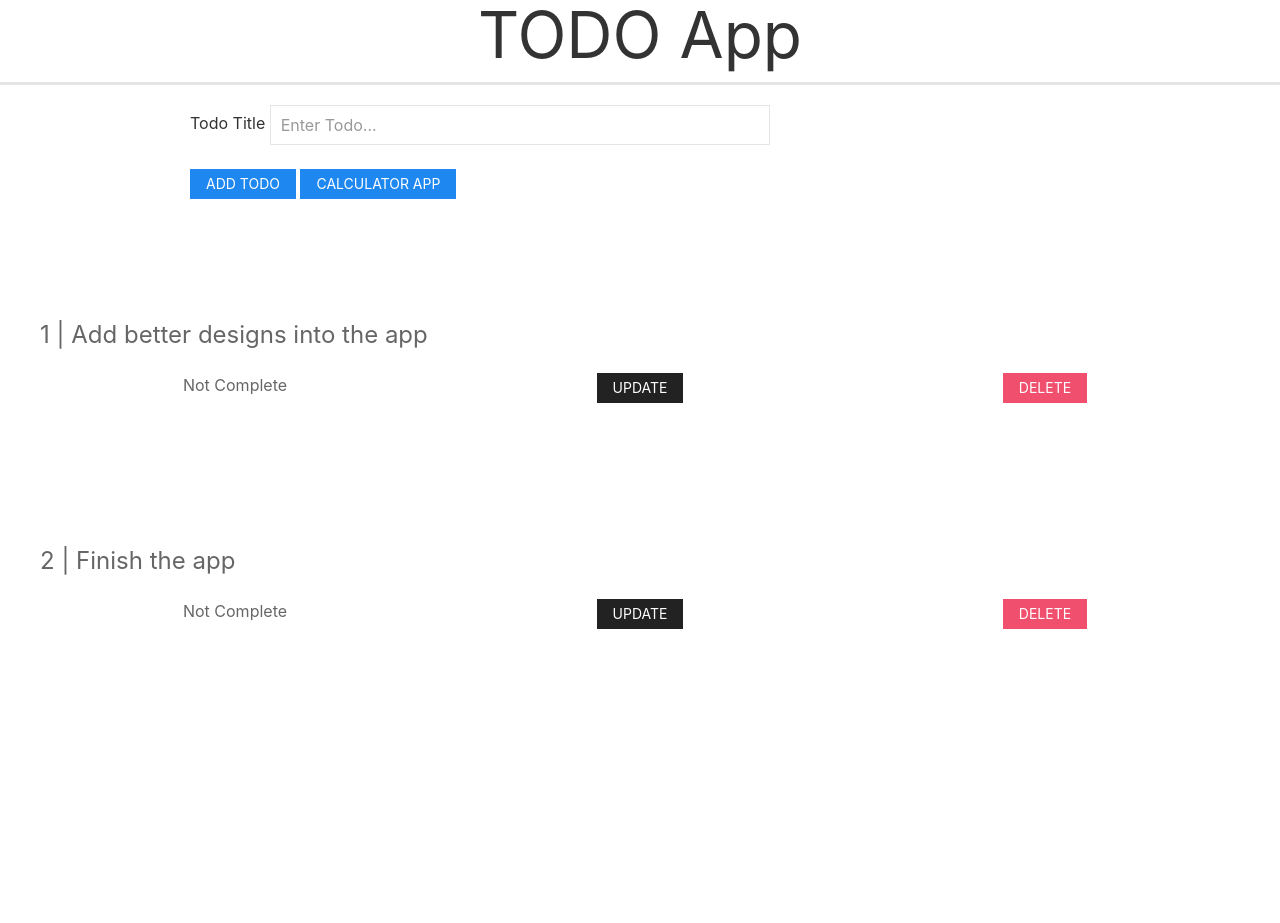
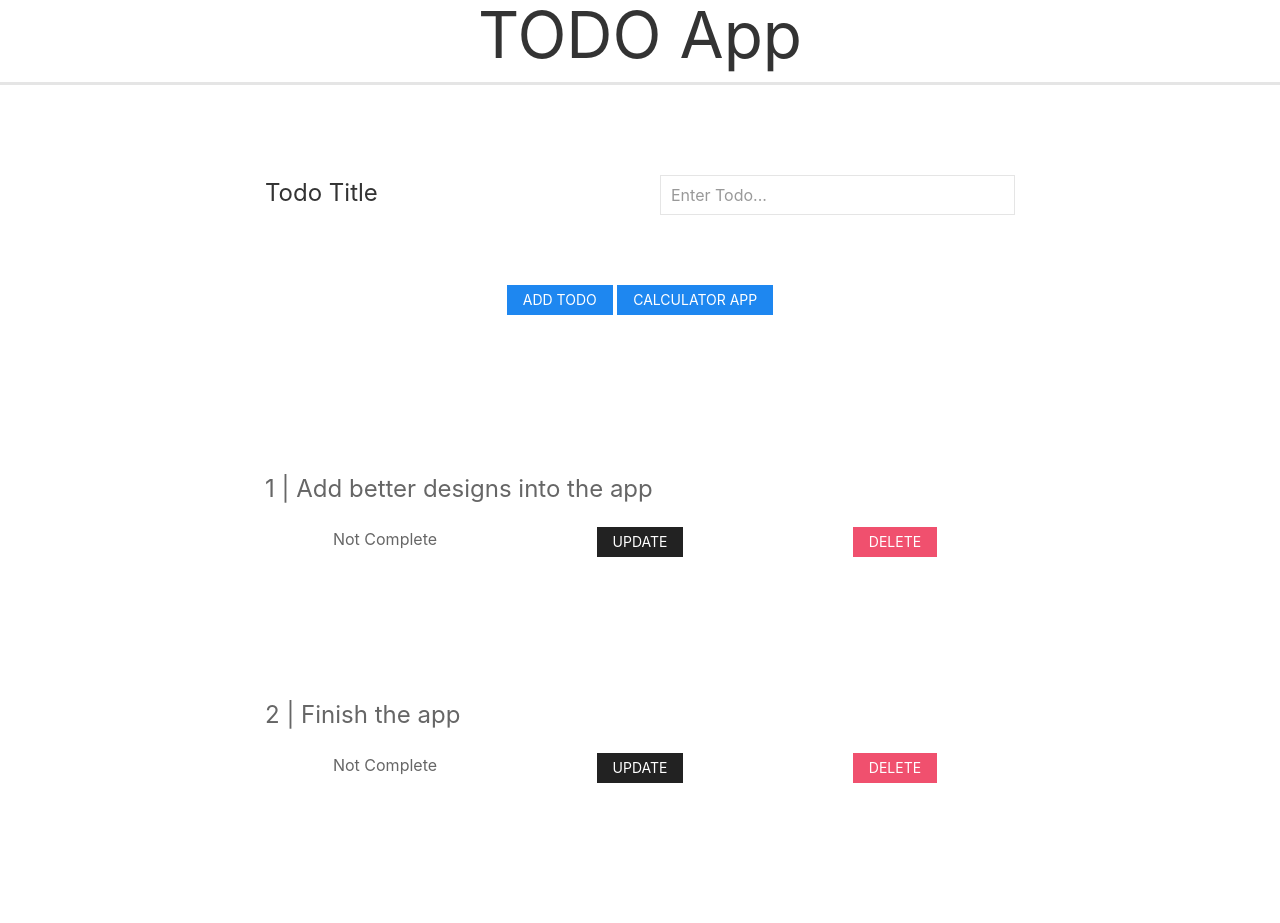
Before and after one commit to kajal-0101/python-ci-cd-demo, a Flask app: page / in a window 1280 px wide. Before the commit the page ends 629 px from the top, so only its background shows below. Run offline with Flask 2, Linux system fonts and the light colour scheme; data comes from the database, SQL or seed files in the repository; both versions use the stored data as it was before the commit; some libraries are stand-ins or nearby versions.

Commit message:
Adding changes

```diff
--- a/src/app.py
+++ b/src/app.py
@@ -31,7 +31,8 @@ def add():
         db.session.commit()
         return redirect(url_for("index"))
     else:
-        return redirect(url_for("index"))
+        val = "Todo Title cannot be empty, Please try again!"
+        return render_template("index.html", error=val)
 
 @app.route("/update/<int:todo_id>")
 def update(todo_id):
--- a/src/templates/index.html
+++ b/src/templates/index.html
@@ -13,24 +13,44 @@
     </head>
     <body>
         <h1 class="uk-text-center uk-heading-medium uk-heading-divider">TODO App</h1>
-        <div class="uk-container uk-container-small">
+        <div class="uk-section uk-section-default">
+            <div class="uk-container uk-container-xsmall">
                 <form action="/add" method="post">
-                <label for="title" class="uk-text-emphasis">Todo Title</label>
+                    <div class="uk-grid-match uk-child-width-1-2@m" uk-grid>
+                        <div>
+                            <label for="title" class="uk-text-emphasis uk-text-large">Todo Title</label>
+                        </div>
+                        <div>
                             <input type="text" name="title" placeholder="Enter Todo..." class="uk-input uk-form-width-large" id="title">
-                <br>
-                <br>
+                        </div>
+                    </div>
+                    <div class="uk-container uk-text-center uk-container-xsmall">
+                        <div class="uk-section">
                             <button class="uk-button uk-button-primary uk-button-small" type="submit">Add Todo</button>
                             <a href="/calculator" class="uk-button uk-button-primary uk-button-small">Calculator App</a>
+                        </div>
+                    </div>
                 </form>
+                {% if error is defined %}
+                    <div class="uk-container">
+                        <div class="uk-alert-danger" uk-alert>
+                            <a class="uk-alert-close" uk-close></a>
+                            <div class="uk-grid-match uk-child-width-1-2@m" uk-grid>
+                                <div>
+                                    <p>Message: {{error}}</p>
                                 </div>
-        <br>
-        <br>
-        <div class="uk-container uk-container-large">
+                                <div class="uk-container">
+                                    <a class="uk-button uk-button-deafult uk-button-small" href="/">Refresh</a>
+                                </div>
+                            </div>
+                        </div>
+                    </div>
+                {% endif %}
+
+                <div class="uk-container uk-container-xsmall">
                     {% for todo in todo_list %}
                         <div class="uk-section uk-section-default">
-                <div class="uk-container">
                             <p class="uk-text-large">{{todo.ids}} | {{todo.title}}</h3>
-
                             <div class="uk-grid-small uk-child-width-expand@s uk-text-center" uk-grid>
                                 <div>
                                     {% if todo.complete == False %}
@@ -51,9 +71,9 @@
                                 </div>
                             </div>
                         </div>
-            </div>
                     {% endfor %}
                 </div>
-
+            </div>
+        </div>
     </body>
 </html>
```
Also changed, not shown: src/templates/calculator.html (+12 -2 lines), src/db.sqlite (deleted). Lines whose indentation alone changed are shown as unchanged.
